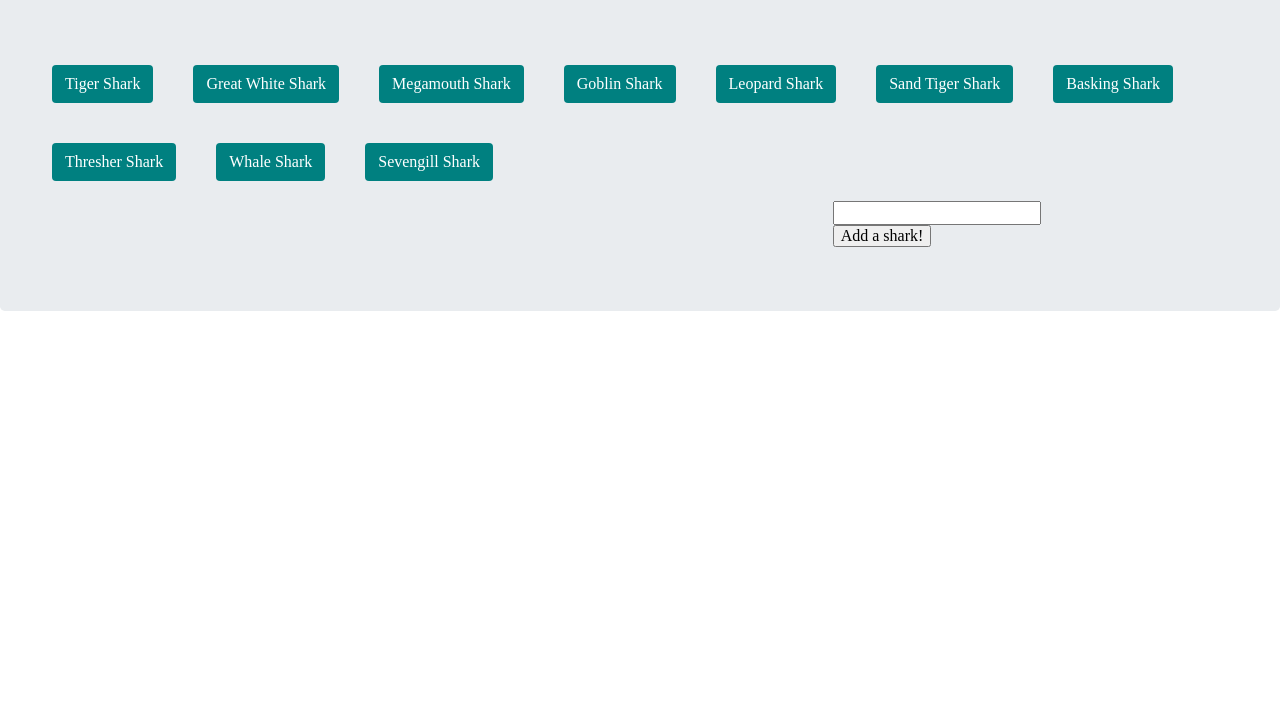
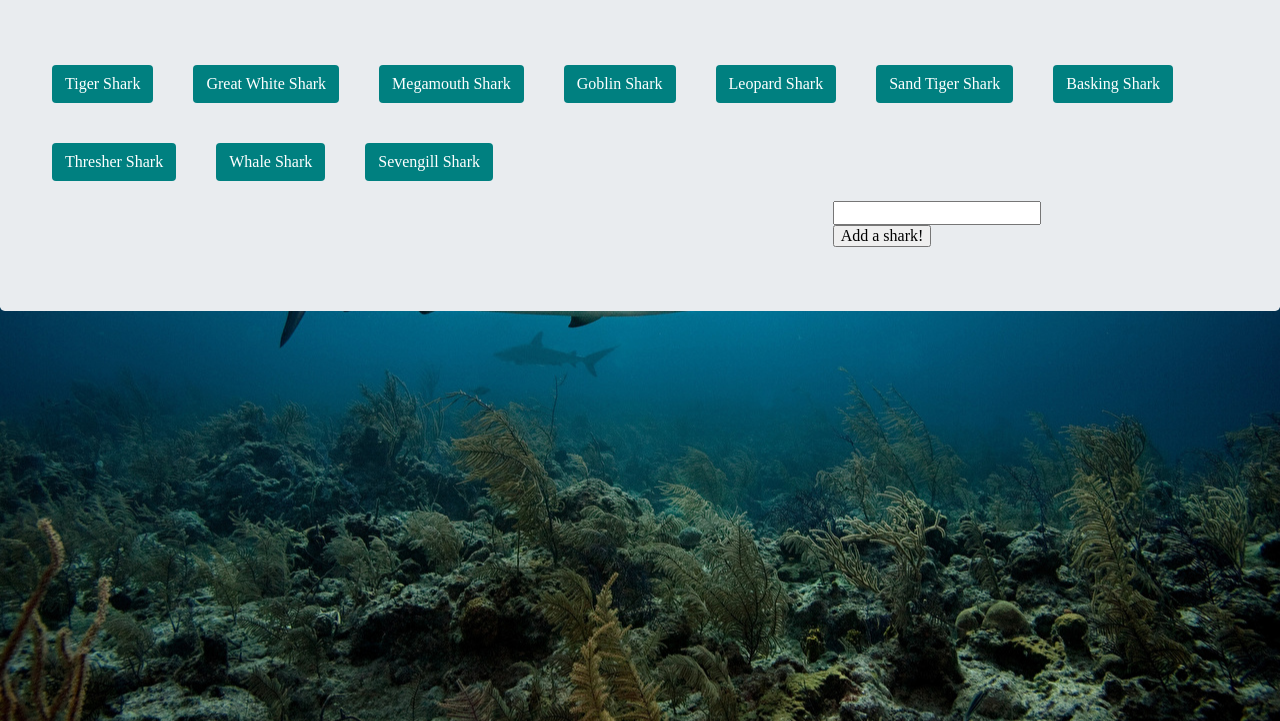
Before and after one commit to ensferum/giphy, a plain HTML site: page index.html in a window 1280 px wide. Shown: the part 79-800 px from the top of the page. Drawn offline with nearby package versions, Linux system fonts and the light colour scheme.

Commit message:
final push

```diff
--- a/assets/css/style.css
+++ b/assets/css/style.css
@@ -10,3 +10,16 @@ button{
 	color: white;
 	margin: 20px;
 }
+
+body{
+
+        background: url('../images/shark.jpg') no-repeat center center fixed;
+        -webkit-background-size: cover;
+        -moz-background-size: cover;
+        -o-background-size: cover;
+        background-size: cover;
+   }
+
+
+
+}
```
Also changed, not shown: assets/images/shark.jpg (added).
